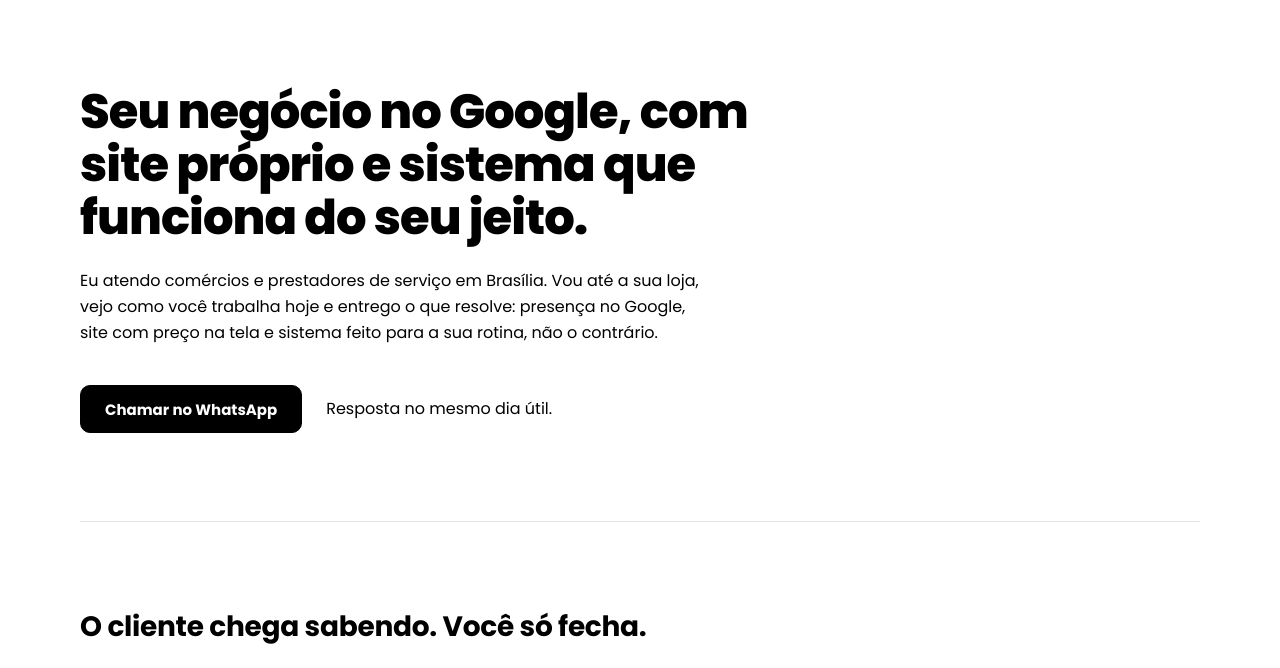
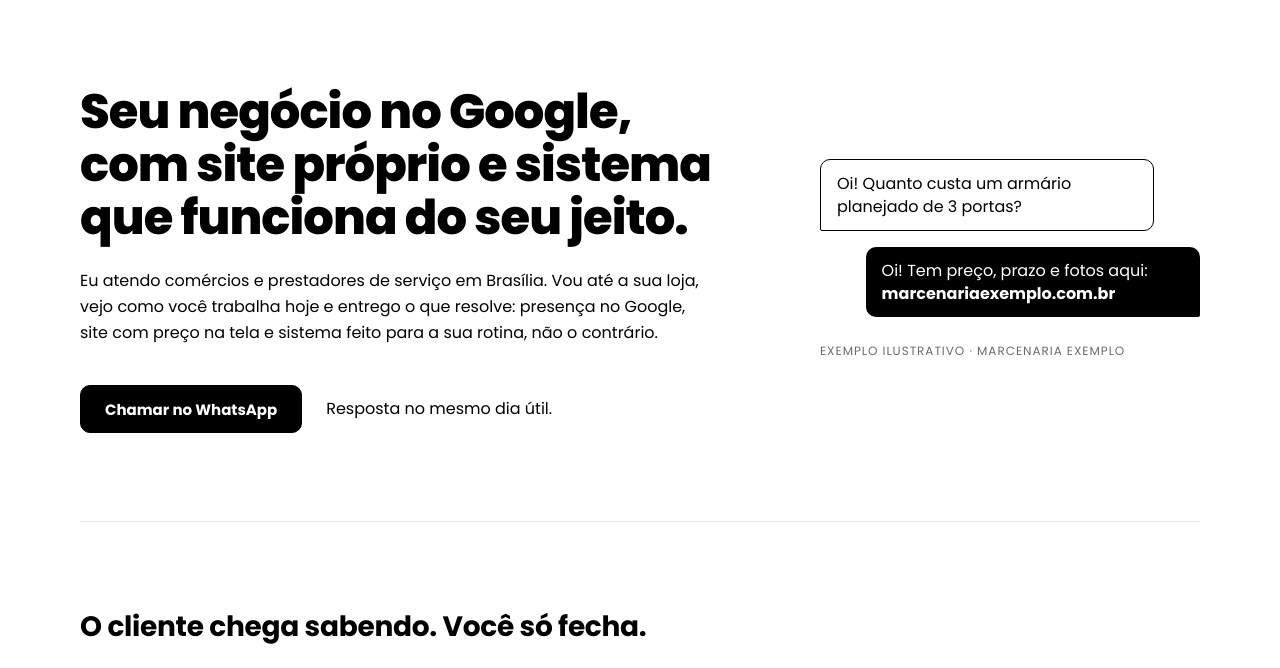
Before and after one commit to ximenesdev/bruno-ximenes-site, a website: page public/index.html in a window 1280 px wide. Shown: the part 67-735 px from the top of the page. Drawn offline with Linux system fonts and the light colour scheme.

Commit message:
feat: conversa em preto e branco no hero
Dois balões (cliente contornado, loja em tinta) mostram em dois
segundos o que o site faz, no meio que a pessoa usa. Exemplo
ilustrativo de marcenaria; os balões entram um depois do outro
quando a intro pousa. No desktop o hero vira duas colunas.

```diff
--- a/public/css/site.css
+++ b/public/css/site.css
@@ -565,6 +565,20 @@ html.intro-ativa .intro {
 }
 
 /* --- Hero ------------------------------------------------------------------ */
+.hero {
+  display: grid;
+  grid-template-columns: minmax(0, 1fr);
+  gap: var(--s5);
+}
+
+@media (min-width: 900px) {
+  .hero {
+    grid-template-columns: minmax(0, 1fr) 380px;
+    align-items: center;
+    column-gap: var(--s6);
+  }
+}
+
 .hero__titulo {
   max-width: var(--medida-display);
   font-size: var(--t-display);
@@ -677,6 +691,44 @@ html.intro-ativa .intro {
     gap: var(--s5);
     align-items: start;
   }
+}
+
+/* Conversa: balão do cliente contornado à esquerda, resposta da loja em tinta
+   à direita. Os balões entram um depois do outro (site.js), uma vez. */
+.conversa {
+  display: grid;
+  gap: var(--s2);
+  max-width: 420px;
+  margin: 0;
+}
+
+.conversa__balao {
+  max-width: 88%;
+  padding: 12px var(--s2);
+  border-radius: var(--raio);
+  font-size: var(--t-corpo);
+  line-height: 1.45;
+}
+
+.conversa__balao--cliente {
+  justify-self: start;
+  border: 1px solid var(--tinta);
+  border-bottom-left-radius: 2px;
+}
+
+.conversa__balao--loja {
+  justify-self: end;
+  border-bottom-right-radius: 2px;
+  background: var(--tinta);
+  color: var(--papel);
+}
+
+.conversa__legenda {
+  margin-top: var(--s1);
+  color: var(--tinta-fraca);
+  font-size: var(--t-rotulo);
+  letter-spacing: var(--tracking-rotulo);
+  text-transform: uppercase;
 }
 
 /* --- Com × sem ------------------------------------------------------------- */
--- a/public/index.html
+++ b/public/index.html
@@ -104,12 +104,21 @@
 
   <main class="pagina">
     <section class="secao hero" id="inicio">
+      <div class="hero__conteudo">
         <h1 class="hero__titulo">Seu negócio no Google, com site próprio e sistema que funciona do seu jeito.</h1>
         <p class="hero__texto">Eu atendo comércios e prestadores de serviço em Brasília. Vou até a sua loja, vejo como você trabalha hoje e entrego o que resolve: presença no Google, site com preço na tela e sistema feito para a sua rotina, não o contrário.</p>
         <p class="hero__acao">
           <a class="botao" data-wa="topo" href="#">Chamar no WhatsApp</a>
           <span class="hero__nota">Resposta no mesmo dia útil.</span>
         </p>
+      </div>
+      <!-- Conversa em preto e branco: mostra em dois balões o que o site faz, no
+           meio que a pessoa usa. Nome e endereço são ilustrativos. -->
+      <figure class="conversa hero__conversa">
+        <p class="conversa__balao conversa__balao--cliente">Oi! Quanto custa um armário planejado de 3 portas?</p>
+        <p class="conversa__balao conversa__balao--loja">Oi! Tem preço, prazo e fotos aqui: <strong>marcenariaexemplo.com.br</strong></p>
+        <figcaption class="conversa__legenda">Exemplo ilustrativo · Marcenaria Exemplo</figcaption>
+      </figure>
     </section>
 
     <!-- Com × sem: a seção que vende. A diferença entre as colunas é peso e
--- a/public/js/site.js
+++ b/public/js/site.js
@@ -190,6 +190,12 @@
       stagger: 0.1,
       scrollTrigger: { trigger: passos, start: 'top 85%', once: true },
     });
+    // Conversa do hero: um balão, depois o outro — como uma conversa de verdade.
+    // Espera a intro pousar quando ela existe.
+    const conversa = gsap.from('.conversa__balao', { opacity: 0, y: 10, duration: 0.5, ease: 'power2.out', stagger: 0.7, delay: 0.4, paused: true });
+    if (html.classList.contains('intro-ativa')) document.addEventListener('bx:intro-fim', () => conversa.play(), { once: true });
+    else conversa.play();
+
     // Com × sem: os itens entram em cascata alternada (esquerda, direita,
     // esquerda…) quando as colunas estão lado a lado; empilhadas, cada coluna
     // entra na sua vez, na ordem de leitura. Uma vez só.
```
Lines whose indentation alone changed are shown as unchanged.
